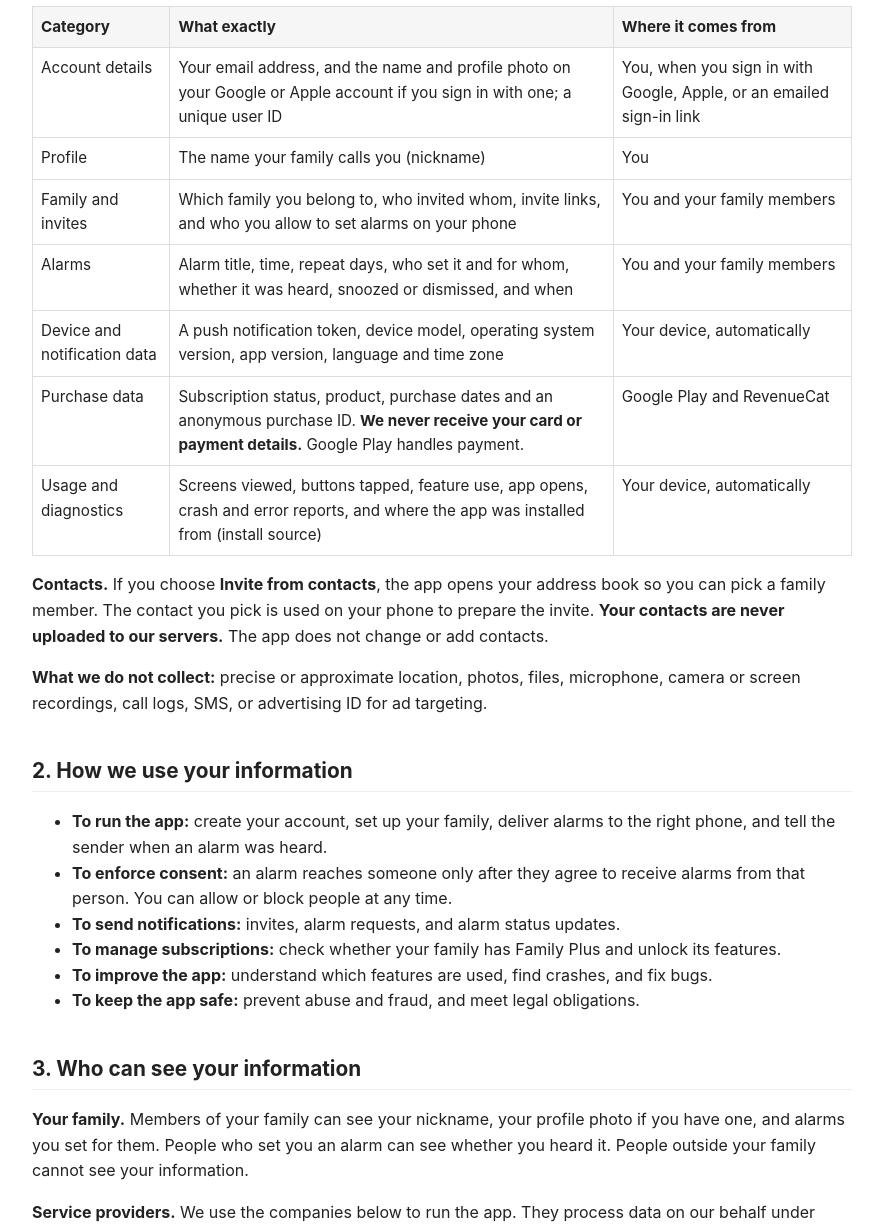
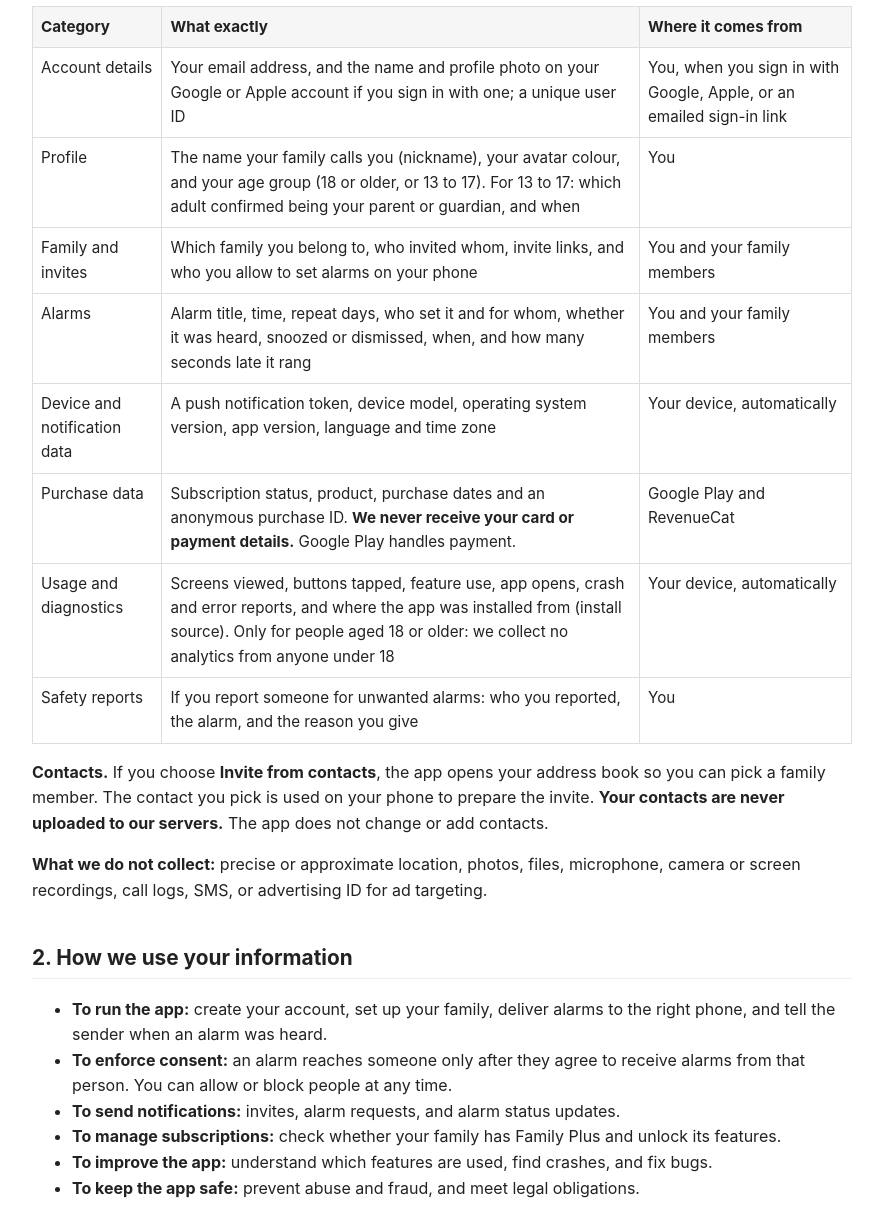
Before and after one commit to pixelartgames000/sendanalarm-privacy, a plain HTML site: page index.html in a window 1280 px wide. Shown: the part 500-1729 px from the top of the page, without its empty margins (198-1081 px from the left). Drawn offline with Linux system fonts and the light colour scheme.

Commit message:
Update policy: age check, parental consent, data location, safety reports

```diff
--- a/index.html
+++ b/index.html
@@ -23,12 +23,13 @@ code{background:#f3f3f3;padding:1px 4px;border-radius:3px}a{color:#c2570c}
 <table>
 <tr><th>Category</th><th>What exactly</th><th>Where it comes from</th></tr>
 <tr><td>Account details</td><td>Your email address, and the name and profile photo on your Google or Apple account if you sign in with one; a unique user ID</td><td>You, when you sign in with Google, Apple, or an emailed sign-in link</td></tr>
-<tr><td>Profile</td><td>The name your family calls you (nickname)</td><td>You</td></tr>
+<tr><td>Profile</td><td>The name your family calls you (nickname), your avatar colour, and your age group (18 or older, or 13 to 17). For 13 to 17: which adult confirmed being your parent or guardian, and when</td><td>You</td></tr>
 <tr><td>Family and invites</td><td>Which family you belong to, who invited whom, invite links, and who you allow to set alarms on your phone</td><td>You and your family members</td></tr>
-<tr><td>Alarms</td><td>Alarm title, time, repeat days, who set it and for whom, whether it was heard, snoozed or dismissed, and when</td><td>You and your family members</td></tr>
+<tr><td>Alarms</td><td>Alarm title, time, repeat days, who set it and for whom, whether it was heard, snoozed or dismissed, when, and how many seconds late it rang</td><td>You and your family members</td></tr>
 <tr><td>Device and notification data</td><td>A push notification token, device model, operating system version, app version, language and time zone</td><td>Your device, automatically</td></tr>
 <tr><td>Purchase data</td><td>Subscription status, product, purchase dates and an anonymous purchase ID. <b>We never receive your card or payment details.</b> Google Play handles payment.</td><td>Google Play and RevenueCat</td></tr>
-<tr><td>Usage and diagnostics</td><td>Screens viewed, buttons tapped, feature use, app opens, crash and error reports, and where the app was installed from (install source)</td><td>Your device, automatically</td></tr>
+<tr><td>Usage and diagnostics</td><td>Screens viewed, buttons tapped, feature use, app opens, crash and error reports, and where the app was installed from (install source). Only for people aged 18 or older: we collect no analytics from anyone under 18</td><td>Your device, automatically</td></tr>
+<tr><td>Safety reports</td><td>If you report someone for unwanted alarms: who you reported, the alarm, and the reason you give</td><td>You</td></tr>
 </table>
 <p><b>Contacts.</b> If you choose <b>Invite from contacts</b>, the app opens your address book so you can pick a family member. The contact you pick is used on your phone to prepare the invite. <b>Your contacts are never uploaded to our servers.</b> The app does not change or add contacts.</p>
 <p><b>What we do not collect:</b> precise or approximate location, photos, files, microphone, camera or screen recordings, call logs, SMS, or advertising ID for ad targeting.</p>
@@ -44,7 +45,7 @@ code{background:#f3f3f3;padding:1px 4px;border-radius:3px}a{color:#c2570c}
 </ul>
 
 <h2>3. Who can see your information</h2>
-<p><b>Your family.</b> Members of your family can see your nickname, your profile photo if you have one, and alarms you set for them. People who set you an alarm can see whether you heard it. People outside your family cannot see your information.</p>
+<p><b>Your family.</b> Members of your family can see your nickname, your avatar colour, and alarms you set for them. If you are 13 to 17, the adults in your family can see that you are waiting for a parent or guardian to confirm. People who set you an alarm can see whether you heard it. People outside your family cannot see your information.</p>
 <p><b>Service providers.</b> We use the companies below to run the app. They process data on our behalf under their own privacy terms.</p>
 <table>
 <tr><th>Provider</th><th>What it does</th><th>Data it handles</th><th>Privacy policy</th></tr>
@@ -58,7 +59,7 @@ code{background:#f3f3f3;padding:1px 4px;border-radius:3px}a{color:#c2570c}
 <p><b>Legal reasons.</b> We may disclose information if required by law, or to protect the safety of users or others.</p>
 <p><b>Business transfers.</b> If the app is sold or merged, your information may transfer to the new owner under this policy.</p>
 <p>We do <b>not</b> sell your personal information or share it for advertising.</p>
-<p><b>International transfers.</b> Our providers may store data on servers outside your country, including in the United States. Where required, we rely on appropriate safeguards such as standard contractual clauses.</p>
+<p><b>International transfers.</b> Your account, family and alarm data is stored in Google Cloud's Mumbai (India) region. Our analytics and subscription providers may store data on servers outside your country, including in the United States. Where required, we rely on appropriate safeguards such as standard contractual clauses.</p>
 
 <h2>4. Android permissions</h2>
 <table>
@@ -96,7 +97,7 @@ code{background:#f3f3f3;padding:1px 4px;border-radius:3px}a{color:#c2570c}
 <p>Depending on where you live, you may have the right to access, correct, delete or export your data, to object to or limit some processing, and to withdraw consent. This includes rights under the GDPR (EU/UK), India's Digital Personal Data Protection Act, 2023, and US state laws such as the CCPA. To use these rights, contact us at the address below.</p>
 
 <h2>9. Children</h2>
-<p>Send An Alarm is meant for families, but accounts are for people aged 13 and older (or the minimum age in your country). We do not knowingly collect personal data from younger children. Users under 18 may use the app only with the consent of a parent or guardian. Where the law requires verifiable parental consent, such as under India's Digital Personal Data Protection Act, 2023, a parent or guardian must give that consent before a child's account is created. If you believe a child has given us data without this consent, contact us and we will delete it.</p>
+<p>Send An Alarm is meant for families, but accounts are for people aged 13 and older (or the minimum age in your country). When you join, the app asks your age. If you are under 13, we do not create an account and we delete your sign-in. If you are 13 to 17, you can join only through an invite to your family, and an adult in that family must confirm in the app that they are your parent or guardian and consent to us processing your data, as India's Digital Personal Data Protection Act, 2023 requires. Until they confirm, you cannot use the app, and if nobody confirms within 7 days, we delete your account and data. We never collect analytics from, track, or show ads to anyone under 18. If you believe a child has given us data without this consent, contact us and we will delete it.</p>
 
 <h2>10. Changes to this policy</h2>
 <p>We may update this policy. We will post the new version at <a href="https://pixelartgames000.github.io/sendanalarm-privacy/">https://pixelartgames000.github.io/sendanalarm-privacy/</a> and change the effective date. For significant changes, we will notify you in the app.</p>
```
